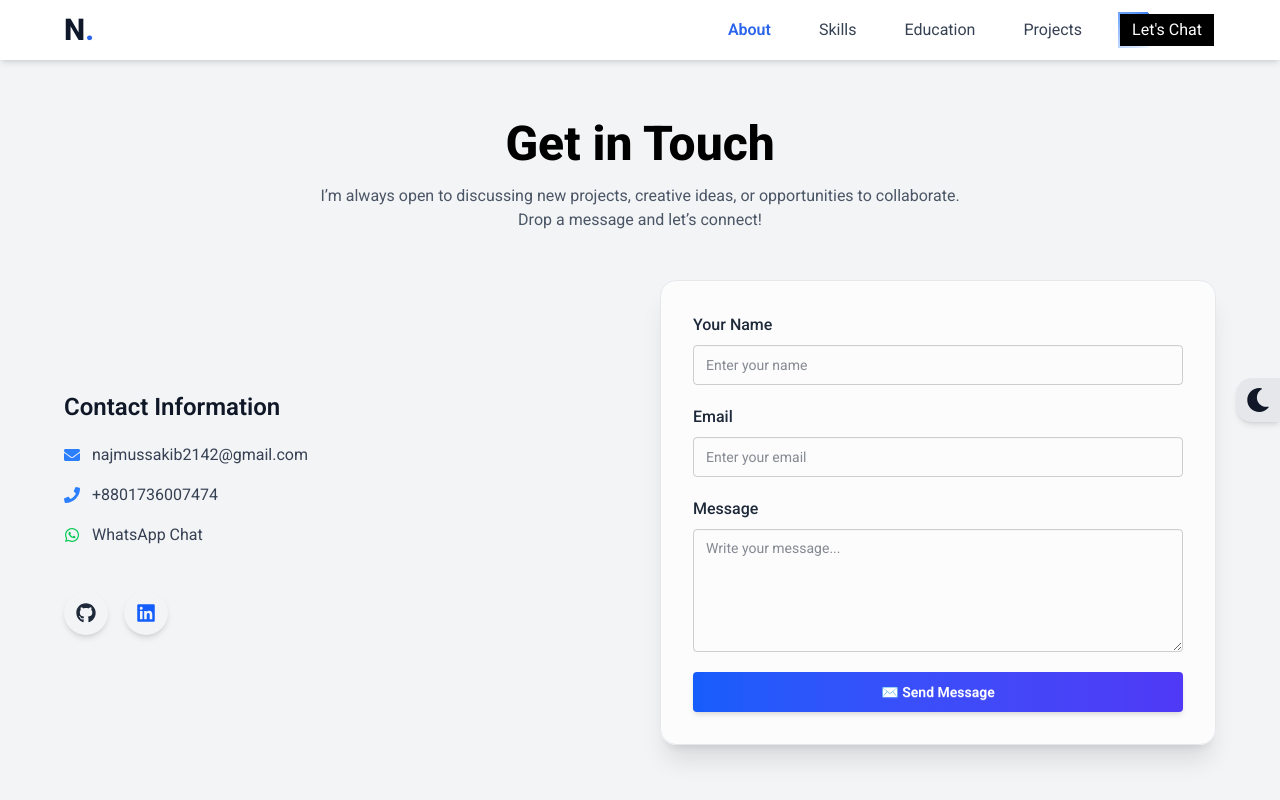
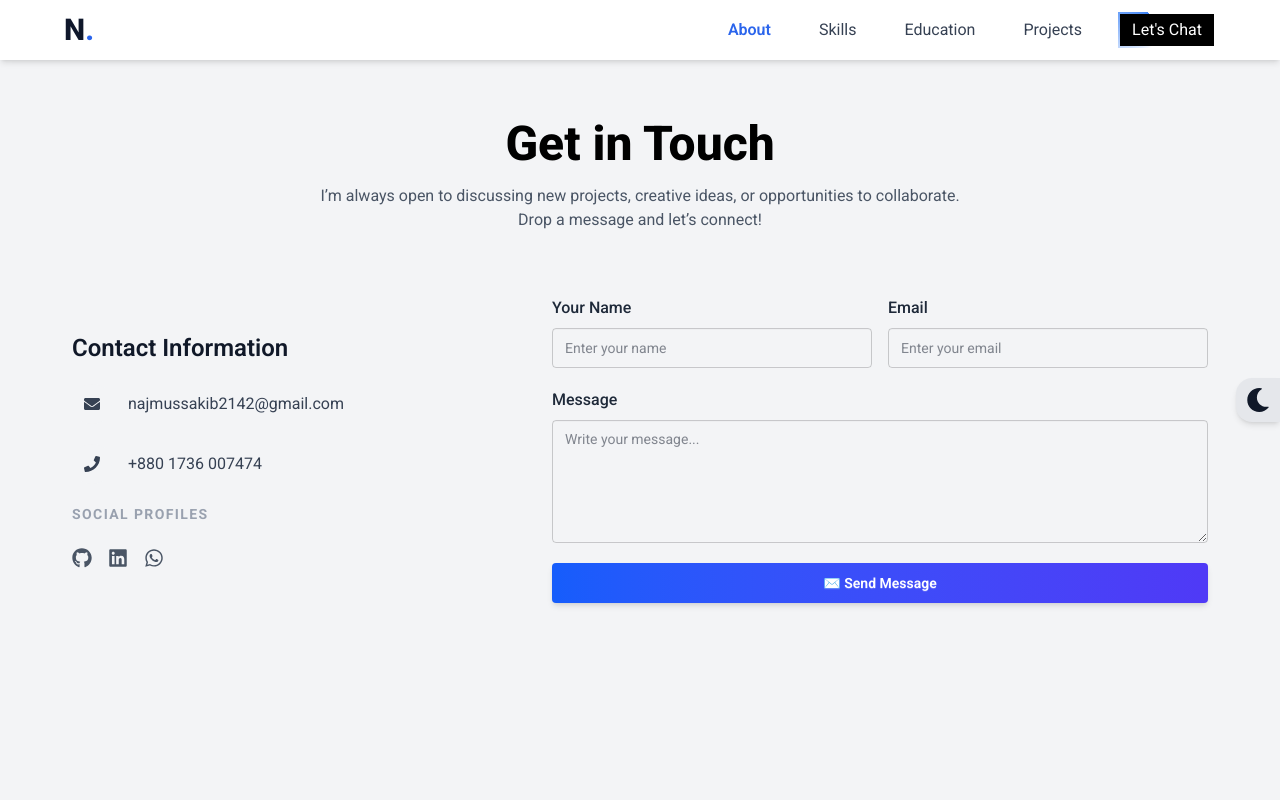
Before and after one commit to najmussakib2142/my-portfolio, a React (Vite) app: page /contact in a window 1280 px wide. Shown: the top 800 px of the page. Built offline with nearby package versions, Linux system fonts and the light colour scheme.

Commit message:
Refactor contact page for a cleaner, more professional UI

```diff
--- a/src/components/Navbar.jsx
+++ b/src/components/Navbar.jsx
@@ -1,12 +1,15 @@
-import { useState, useEffect, useMemo } from "react";
+import { useState, useEffect, useMemo, useRef } from "react";
 import { Link, useLocation, useNavigate } from "react-router-dom";
-import { motion } from "framer-motion";
+import { motion, AnimatePresence } from "framer-motion";
+
 
 const Navbar = () => {
   const [mobileOpen, setMobileOpen] = useState(false);
   const [active, setActive] = useState("about");
   const location = useLocation();
   const navigate = useNavigate();
+  const menuRef = useRef(null);
+  const buttonRef = useRef(null);
 
   const navItems = useMemo(() => [
     { name: "About", id: "about" },
@@ -54,6 +57,34 @@ const Navbar = () => {
     return () => observer.disconnect();
   }, [navItems, location.pathname]);
 
+  useEffect(() => {
+    const handleClickOutside = (e) => {
+      if (
+        mobileOpen &&
+        menuRef.current &&
+        !menuRef.current.contains(e.target) &&
+        buttonRef.current &&
+        !buttonRef.current.contains(e.target)
+      ) {
+        setMobileOpen(false);
+      }
+    };
+
+    document.addEventListener("mousedown", handleClickOutside);
+    return () => document.removeEventListener("mousedown", handleClickOutside);
+  }, [mobileOpen]);
+
+  // useEffect(() => {
+  //   setMobileOpen(false);
+  // }, [location.pathname]);
+
+  // useEffect(() => {
+  //   const onEsc = (e) => e.key === "Escape" && setMobileOpen(false);
+  //   document.addEventListener("keydown", onEsc);
+  //   return () => document.removeEventListener("keydown", onEsc);
+  // }, []);
+
+
   const renderNavLinks = (isMobile = false) =>
     navItems.map((item) => (
       <button
@@ -62,14 +93,19 @@ const Navbar = () => {
         className={`px-3 py-1 rounded transition-colors cursor-pointer ${active === item.id
           ? "text-primary font-semibold"
           : "text-gray-700 dark:text-gray-200 hover:text-primary"
-          } ${isMobile ? "block w-full text-left" : "inline-block"}`}
+          }
+            ${isMobile
+            ? "w-full text-left py-2 border-b border-gray-300/30 dark:border-gray-700/40 last:border-b-0"
+            : "inline-block"
+          }
+          `}
       >
         {item.name}
       </button>
     ));
 
   return (
-    <nav className="sticky top-0 left-0 w-full z-50 bg-white/10 dark:bg-gray-950/50 backdrop-blur-md shadow-md transition-all duration-300">
+    <nav className="sticky top-0 left-0 w-full z-50 bg-white/60 dark:bg-gray-950/50 backdrop-blur-md shadow-md transition-all duration-300">
       <div className="max-w-7xl px-3 md:pl-12 md:pr-16 mx-auto flex justify-between items-center py-1">
         {/* Logo */}
         <Link to={"/"} className="text-3xl font-extrabold">
@@ -114,8 +150,9 @@ const Navbar = () => {
         {/* Mobile Menu Button */}
         <div className="md:hidden flex items-center">
           <button
+            ref={buttonRef}
             onClick={() => setMobileOpen(!mobileOpen)}
-            className="text-2xl p-2 rounded-md hover:bg-gray-200 dark:hover:bg-gray-700 transition"
+            className="text-2xl p-2 rounded-md hover:bg-gray-200 dark:hover:bg-gray-700 transition  duration-200"
           >
             ☰
           </button>
@@ -123,37 +160,45 @@ const Navbar = () => {
       </div>
 
       {/* Mobile Dropdown */}
+      <AnimatePresence>
         {mobileOpen && (
-        <div className="md:hidden bg-white/10 dark:bg-gray-950/50 backdrop-blur-md shadow-md rounded-b-lg transition-all duration-300">
-          <div className="flex flex-col p-4 space-y-2">
+          <motion.div
+            ref={menuRef}
+            key="mobile-menu"
+            initial={{ height: 0, opacity: 0 }}
+            animate={{ height: "auto", opacity: 1 }}
+            exit={{ height: 0, opacity: 0 }}
+            transition={{ duration: 0.3, ease: "easeInOut" }}
+            className="md:hidden overflow-hidden bg-white/60 dark:bg-gray-950/50 backdrop-blur-md shadow-md rounded-b-lg"
+          >
+            <div className="flex flex-col p-4">
               {renderNavLinks(true)}
-            <button
+
+              {/* Mobile CTA */}
+              <motion.button
+                initial={{ opacity: 0, x: -10 }}
+                animate={{ opacity: 1, x: 0 }}
+                // transition={{ delay: index * 0.05 }}
                 onClick={() => handleClick("contact-banner")}
-              className="relative p-[2px] overflow-hidden  transition hover:scale-105">
-              {/* The Animated Border Container */}
+                className="relative mt-3 p-[2px] overflow-hidden"
+              >
                 <div className="absolute inset-0">
                   <motion.div
-                  animate={{
-                    rotate: [0, 360],
-                  }}
-                  transition={{
-                    duration: 3,
-                    repeat: Infinity,
-                    ease: "linear",
-                  }}
+                    animate={{ rotate: 360 }}
+                    transition={{ duration: 3, repeat: Infinity, ease: "linear" }}
                     className="absolute inset-[-100%] bg-[conic-gradient(from_0deg,transparent_0deg,transparent_270deg,#3b82f6_360deg)]"
                   />
                 </div>
 
-              {/* The Actual Button Content */}
-              <span className="relative bg-black cursor-pointer dark:bg-white text-white dark:text-black px-3 py-1 transition hover:scale-105 z-10 block  ">
+                <span className="relative block bg-black dark:bg-white text-white dark:text-black px-3 py-2 z-10">
                   Let's Chat
                 </span>
-            </button>
+              </motion.button>
             </div>
+          </motion.div>
+        )}
+      </AnimatePresence>
 
-        </div>
-      )}
     </nav>
   );
 };
--- a/src/pages/Contact/Contact.jsx
+++ b/src/pages/Contact/Contact.jsx
@@ -35,14 +35,14 @@ const Contact = () => {
   return (
     <motion.section
       id="contact"
-      className="pt-15 pb-20 bg-gray-100 dark:bg-gray-900 px-6 md:px-16  transition-colors duration-500"
+      className="pt-15 pb-15 lg:pb-24 min-h-screen bg-gray-100 dark:bg-gray-900 px-8 md:px-18  transition-colors duration-500"
       initial={{ opacity: 0, y: 30 }}
       whileInView={{ opacity: 1, y: 0 }}
       transition={{ duration: 0.6 }}
       viewport={{ once: true }}
     >
       {/* Heading */}
-      <div className="text-center mb-12">
+      <div className="text-center mb-12 lg:mb-16">
         <h2 className="text-4xl md:text-5xl font-extrabold text-transparent bg-clip-text bg-black dark:bg-white mb-4">
           Get in Touch
         </h2>
@@ -53,20 +53,20 @@ const Contact = () => {
       </div>
 
       {/* Contact Grid */}
-      <div className="grid md:grid-cols-2 gap-10 max-w-7xl mx-auto">
+      <div className="grid md:grid-cols-5 gap-16  max-w-7xl mx-auto">
         {/* Contact Info */}
         <motion.div
           initial={{ opacity: 0, x: -30 }}
           whileInView={{ opacity: 1, x: 0 }}
           transition={{ delay: 0.2 }}
           viewport={{ once: true }}
-          className="space-y-5 text-left flex flex-col justify-center"
+          className="space-y-5 md:col-span-2 text-left flex flex-col justify-center"
         >
           <h3 className="text-2xl font-semibold text-gray-900 dark:text-gray-100">
             Contact Information
           </h3>
 
-          <div className="space-y-4 text-gray-700 dark:text-gray-300">
+          {/* <div className="space-y-4 text-gray-700 dark:text-gray-300">
             <div className="flex items-center gap-3">
               <FaEnvelope className="text-blue-500" />
               <a
@@ -93,10 +93,25 @@ const Contact = () => {
                 WhatsApp Chat
               </a>
             </div>
+          </div> */}
+
+          <div className="space-y-2 md:space-y-5">
+            <a href="mailto:najmussakib2142@gmail.com" className="group flex items-center gap-4 text-gray-700 dark:text-gray-300 hover:text-blue-600 dark:hover:text-blue-400 transition-colors">
+              <div className="p-3 bg-gray-100 dark:bg-gray-800 rounded-full group-hover:bg-blue-50 dark:group-hover:bg-blue-900/30 transition-colors">
+                <FaEnvelope />
+              </div>
+              <span className="text-sm md:text-base">najmussakib2142@gmail.com</span>
+            </a>
+            <a href="tel:+8801736007474" className="group flex items-center gap-4 text-gray-700 dark:text-gray-300 hover:text-blue-600 dark:hover:text-blue-400 transition-colors">
+              <div className="p-3 bg-gray-100 dark:bg-gray-800 rounded-full group-hover:bg-blue-50 dark:group-hover:bg-blue-900/30 transition-colors">
+                <FaPhone />
+              </div>
+              <span className="text-sm md:text-base">+880 1736 007474</span>
+            </a>
           </div>
 
           {/* Social Links */}
-          <div className="flex gap-4 mt-6">
+          {/* <div className="flex gap-4 mt-6">
             <a
               href="https://github.com/najmussakib2142"
               target="_blank"
@@ -113,6 +128,29 @@ const Contact = () => {
             >
               <FaLinkedin size={20} className="text-blue-600" />
             </a>
+          </div> */}
+
+          <div>
+            <h3 className="text-sm uppercase tracking-widest font-bold text-gray-400 dark:text-gray-500 mb-6">
+              Social Profiles
+            </h3>
+            <div className="flex gap-4">
+              {[
+                { icon: <FaGithub />, link: "https://github.com/najmussakib2142" },
+                { icon: <FaLinkedin />, link: "https://www.linkedin.com/in/sm-najmus-sakib" },
+                { icon: <FaWhatsapp />, link: "https://wa.me/8801736007474" },
+              ].map((social, idx) => (
+                <a
+                  key={idx}
+                  href={social.link}
+                  target="_blank"
+                  rel="noreferrer"
+                  className="text-xl text-gray-600 dark:text-gray-400 hover:text-blue-600 dark:hover:text-blue-400 transition-transform hover:-translate-y-1"
+                >
+                  {social.icon}
+                </a>
+              ))}
+            </div>
           </div>
         </motion.div>
 
@@ -123,9 +161,10 @@ const Contact = () => {
           whileInView={{ opacity: 1, x: 0 }}
           transition={{ delay: 0.3 }}
           viewport={{ once: true }}
-          className="bg-white/70 dark:bg-gray-900/70 backdrop-blur-md border border-gray-200 dark:border-gray-700 rounded-2xl shadow-xl p-8 space-y-5"
+          className=" dark:bg-gray-900/70 md:col-span-3 space-y-5"
         >
-          <div>
+          <div className="md:flex  gap-4">
+            <div className="flex-1 pb-5 md:pb-0">
             <label className="block mb-2 text-gray-800 dark:text-gray-200 font-medium">
               Your Name
             </label>
@@ -138,7 +177,7 @@ const Contact = () => {
             />
           </div>
 
-          <div>
+          <div className="flex-1">
             <label className="block mb-2 text-gray-800 dark:text-gray-200 font-medium">
               Email
             </label>
@@ -149,6 +188,7 @@ const Contact = () => {
               placeholder="Enter your email"
               required
             />
+          </div>
           </div>
 
           <div>
```
Lines whose indentation alone changed are shown as unchanged.
